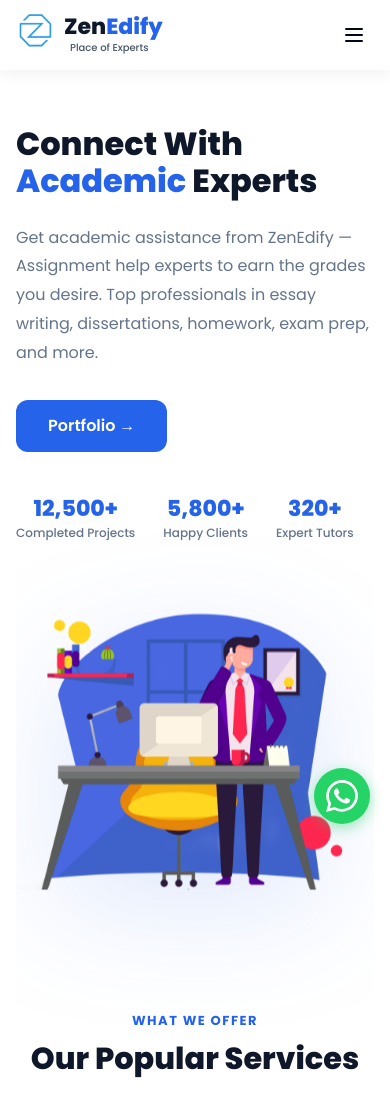
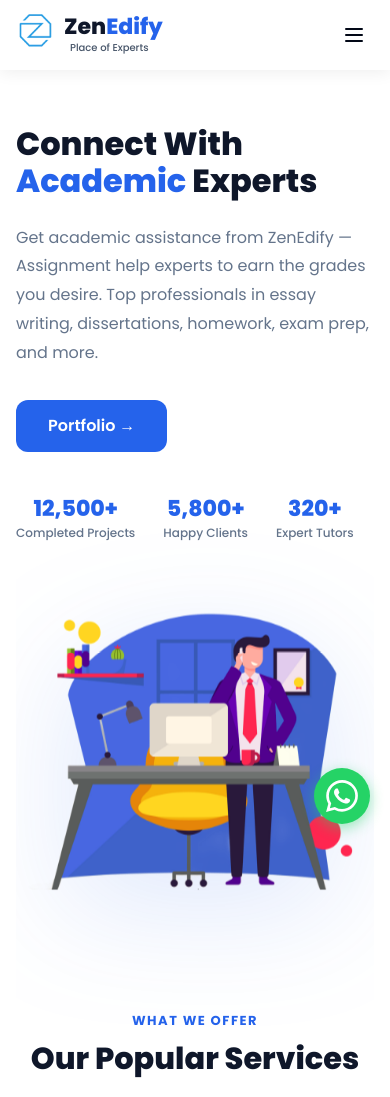
Before and after one commit to muhammadsubtain-me/zenedify, a Next.js app: page / in a window 390 px wide. Shown: the top 1097 px of the page. Built offline with nearby package versions, Linux system fonts and the light colour scheme.

Commit message:
edit padding

```diff
--- a/src/app/page.js
+++ b/src/app/page.js
@@ -40,7 +40,7 @@ export default function Home() {
           </div>
 
           {/* Image */}
-          <div className="animate-float flex justify-center items-center order-2 lg:order-2 px-2 py-8 sm:p-10 sm:pr-[55px] min-w-0 max-w-full overflow-x-clip pr-10">
+          <div className="animate-float flex justify-center items-center order-2 lg:order-2 px-2 py-8 sm:p-10 sm:pr-[55px] min-w-0 max-w-full overflow-x-clip pr-[20px]">
             <Image
               src="/assets/PersonTeaching.png"
               alt="Academic Expert"
```
